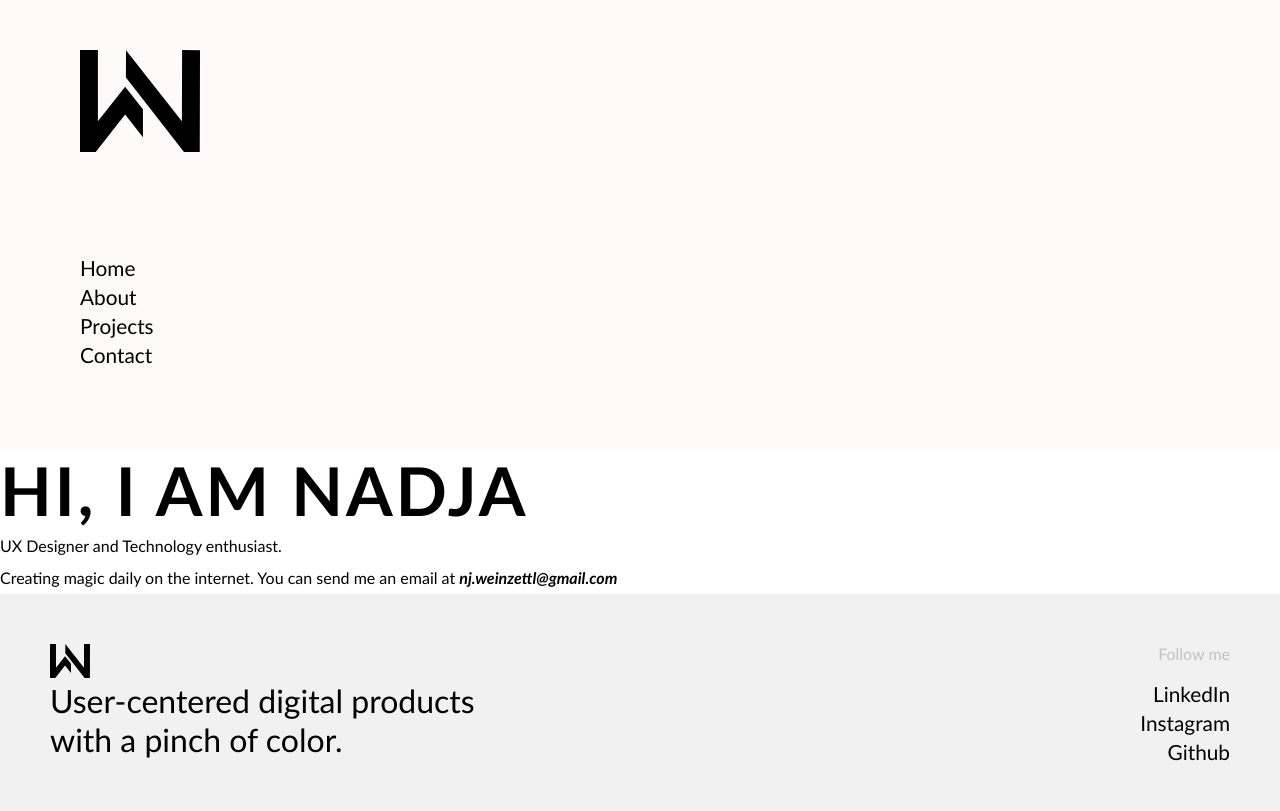
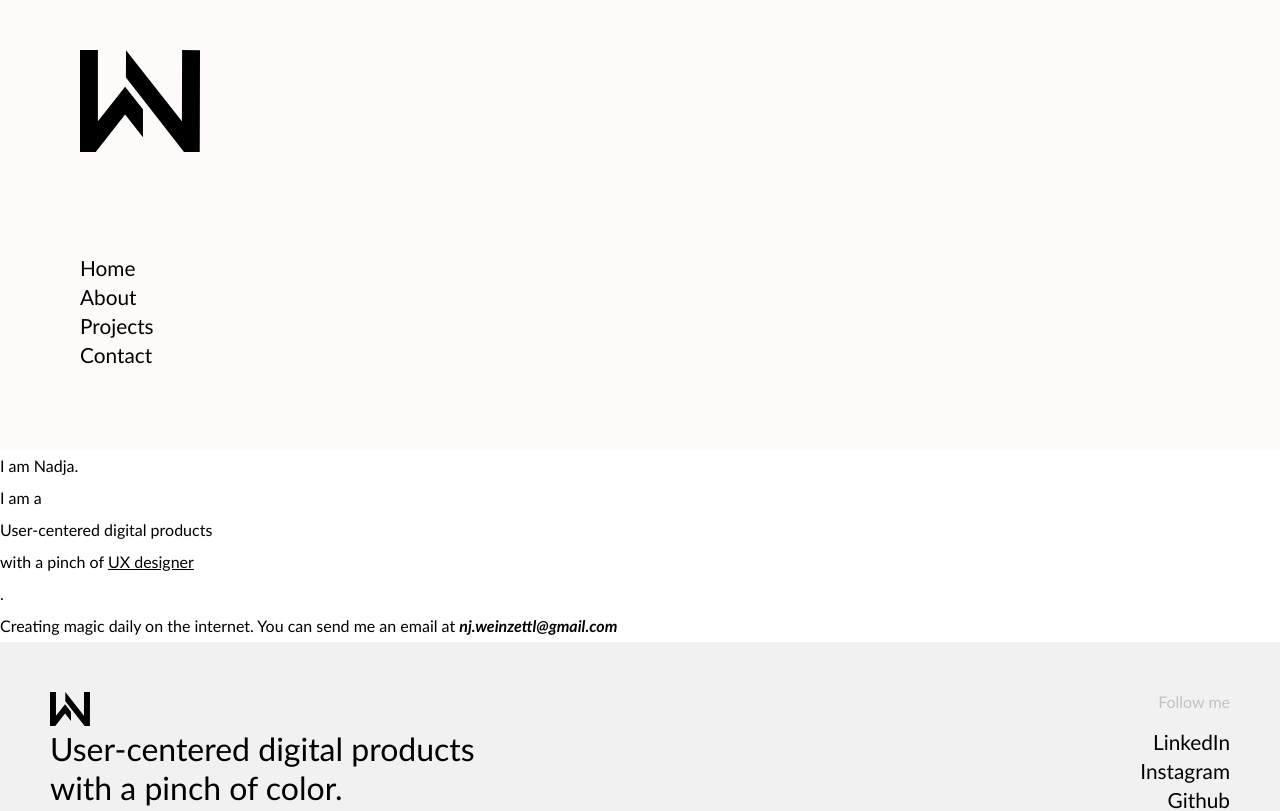
Before and after one commit to njweinzettl/Portfolio, a SvelteKit app: page /about in a window 1280 px wide. Shown: the top 811 px of the page. Built offline with nearby package versions, Linux system fonts and the light colour scheme.

Commit message:
Making the changing words function into a component to be used on the home and about page.

```diff
--- /dev/null
+++ b/src/lib/Words.svelte
@@ -0,0 +1,29 @@
+<!--
+    This component is part of the home and about page.
+    Here the function for changing words are implementet with the changing background per word.
+-->
+
+<script>
+    import {page} from '$app/stores';
+
+    const highlight = document.getElementById("highlight");
+    let words = "";
+    let wordsarray = ($page.data.words);
+    let index = 0;
+
+    console.log(words);
+
+        setInterval(() => {
+            words = wordsarray[index%wordsarray.length];
+            index ++;
+        }, 300
+        );
+</script>
+
+<p>User-centered digital products <br> with a pinch of <span class="highlight" id="highlight">{words}</span></p>
+
+<style>
+    .highlight{
+        text-decoration: underline;
+    }
+</style>
--- a/src/lib/footer.svelte
+++ b/src/lib/footer.svelte
@@ -1,4 +1,3 @@
-
 <footer>
     <div class="footercontent">
         <div class="slogan">
--- a/src/routes/+page.svelte
+++ b/src/routes/+page.svelte
@@ -1,8 +1,10 @@
 <script>
-    import {page} from '$app/stores';
+    import Words from '$lib/Words.svelte';
     import Cardcontainer from '$lib/cardcontainer.svelte';
     import {cards} from '$lib/cards.js';
 </script>
+
+<Words/>
 
 <div class="maincontenthome">
     <h2> Selected work </h2>
--- /dev/null
+++ b/src/routes/about/+page.js
@@ -0,0 +1,9 @@
+/*
+    This js loads the word array for the changing words paragraph on the About page.
+*/
+
+export function load({}){
+    return{
+        words : ["UX designer", "digital creative", "technology enthusiast"]
+    }
+}
--- a/src/routes/about/+page.svelte
+++ b/src/routes/about/+page.svelte
@@ -1,12 +1,14 @@
-<body>
-  <title> Hi this is me! </title>
+<script>
+    import Words from "$lib/Words.svelte";
+
+</script>
   <div class="maincontainer">
     <section>
       <div class="innercontainer">
-        <h2 class="abouttitle">Hi, I am Nadja</h2>
         <div class="aboutsubtitle">
             <p>
-              UX Designer and Technology enthusiast.
+              I am Nadja. <br>
+              I am a <Words/>.
             </p>
             <p>
               Creating magic daily on the internet. You can send me
@@ -16,7 +18,7 @@
       </div>
     </section>
   </div>
-</body>
+
 
 
  <style>
```
Also changed, not shown: src/lib/header.svelte (deleted, +0 -33 lines), src/routes/+page.js (added, +9 -0 lines).
